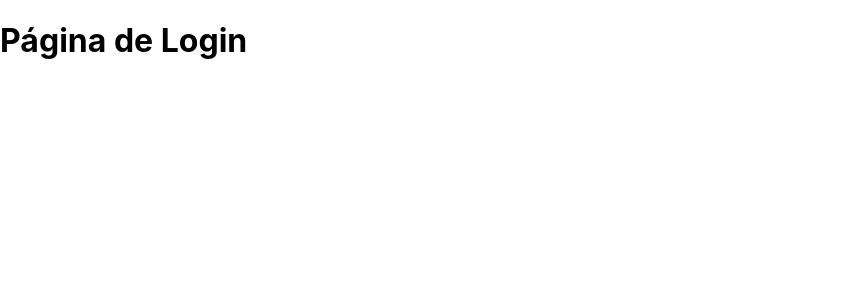
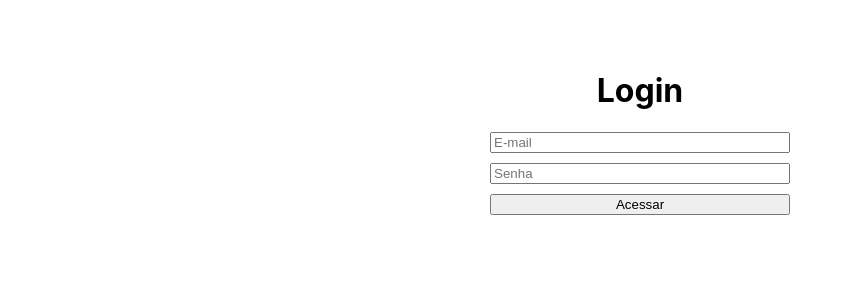
Before and after one commit to lian47/Projeto-Firebase, a React (Create React App) app: page / in a window 1280 px wide. Shown: the top 300 px of the page, without its empty margins (0-851 px from the left). Built offline with nearby package versions, Linux system fonts and the light colour scheme.

Commit message:
feat: criapagina de login com validacao no firebase e redirecionamento

```diff
--- a/src/pages/Login.js
+++ b/src/pages/Login.js
@@ -1,9 +1,62 @@
-function Login(){
-    return(
-        <div>
-            <h1>Página de Login</h1>
-        </div>
-    )
+import { useState } from 'react';
+import { useNavigate } from 'react-router-dom';
+import { auth } from '../services/firebaseConfig';
+import { signInWithEmailAndPassword } from 'firebase/auth';
+
+function Login() {
+  const [email, setEmail] = useState('');
+  const [password, setPassword] = useState('');
+  const [mensagem, setMensagem] = useState('');
+
+  const navigate = useNavigate();
+
+  async function handleLogin(e) {
+    e.preventDefault();
+
+    try {
+      await signInWithEmailAndPassword(auth, email, password);
+
+      navigate('/principal');
+
+    } catch (error) {
+      console.error("Erro ao fazer login:", error);
+      setMensagem("Usuário não está cadastrado ou credenciais incorretas.");
+    }
+  }
+
+  return (
+    <div style={{ display: 'flex', flexDirection: 'column', alignItems: 'center', marginTop: '50px' }}>
+      <h1>Login</h1>
+
+      <form onSubmit={handleLogin} style={{ display: 'flex', flexDirection: 'column', gap: '10px', width: '300px' }}>
+        <input
+          type="email"
+          placeholder="E-mail"
+          value={email}
+          onChange={(e) => setEmail(e.target.value)}
+          required
+        />
+
+        <input
+          id="password"
+          type="password"
+          placeholder="Senha"
+          value={password}
+          onChange={(e) => setPassword(e.target.value)}
+          required
+        />
+
+        <button type="submit">Acessar</button>
+      </form>
+
+      {/* Label que só aparece se houver alguma mensagem de erro */}
+      {mensagem && (
+        <label style={{ color: 'red', marginTop: '15px', textAlign: 'center' }}>
+          {mensagem}
+        </label>
+      )}
+    </div>
+  );
 }
 
 export default Login;
```
